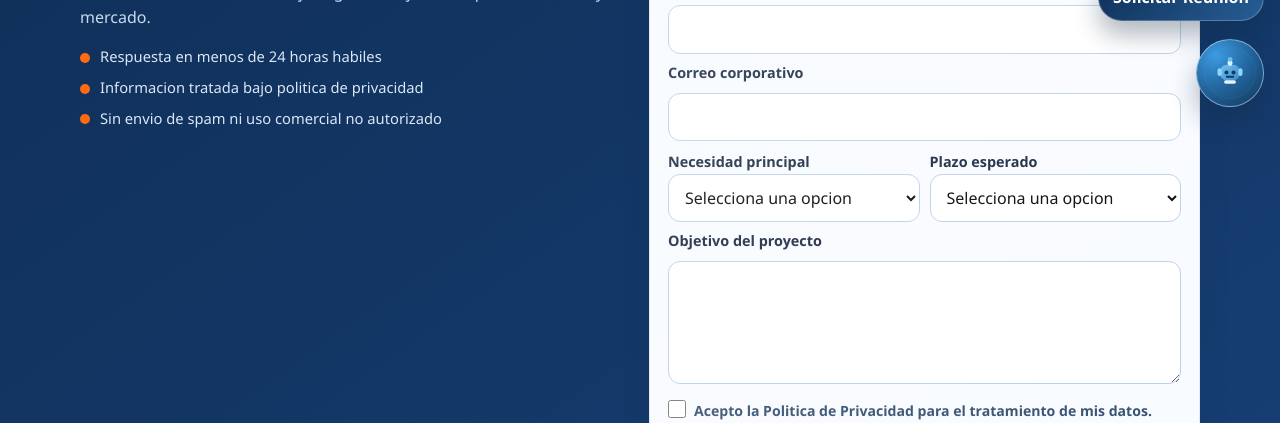
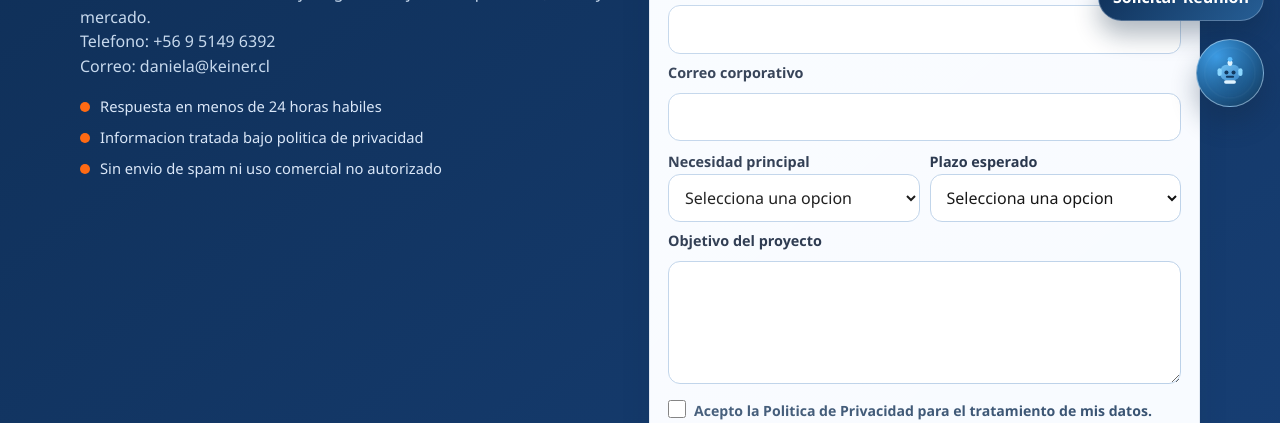
Before and after one commit to vitrinazocl-cmd/keiner.cl, a website: page contacto.html in a window 1280 px wide. Shown: the part 677-1100 px from the top of the page. Drawn offline with Linux system fonts and the light colour scheme.

Commit message:
feat: agregar telefono y correo en seccion contacto

```diff
--- a/contacto.html
+++ b/contacto.html
@@ -76,6 +76,12 @@
             <p class="eyebrow">Compromiso KEINER</p>
             <h2>Respuesta ágil y orientación comercial clara</h2>
             <p>Diseñamos una ruta de trabajo según tu objetivo de producto, canal y mercado.</p>
+            <p>
+              Telefono: <a href="https://api.whatsapp.com/send?phone=56951496392&text=Hola%20KEINER%2C%20quiero%20informacion." target="_blank" rel="noopener noreferrer">+56 9 5149 6392</a>
+            </p>
+            <p>
+              Correo: <a href="mailto:daniela@keiner.cl">daniela@keiner.cl</a>
+            </p>
             <ul class="contact-trust" aria-label="Compromisos de contacto">
               <li>Respuesta en menos de 24 horas habiles</li>
               <li>Informacion tratada bajo politica de privacidad</li>
```
